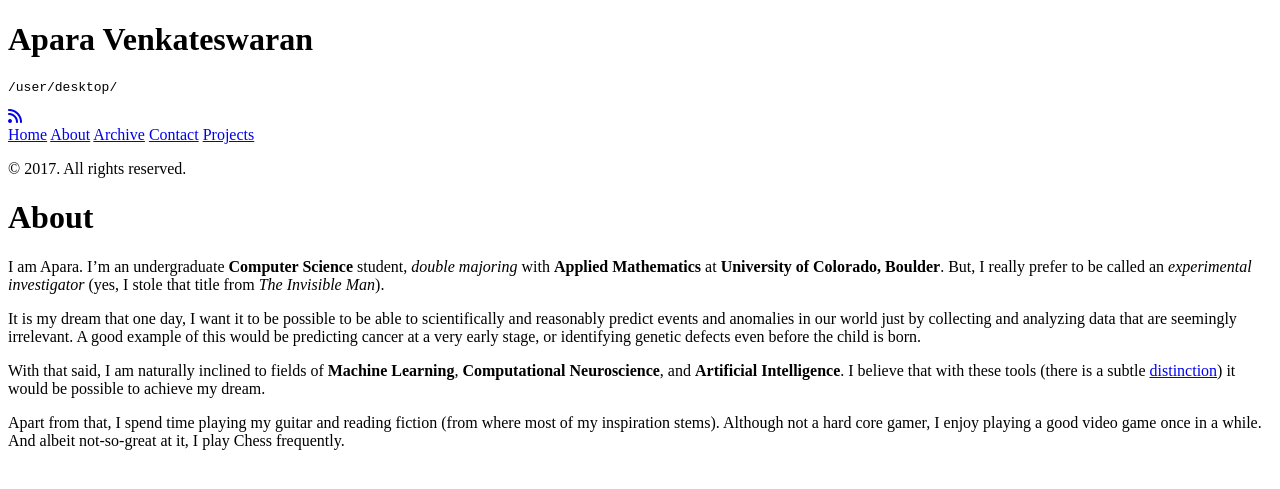
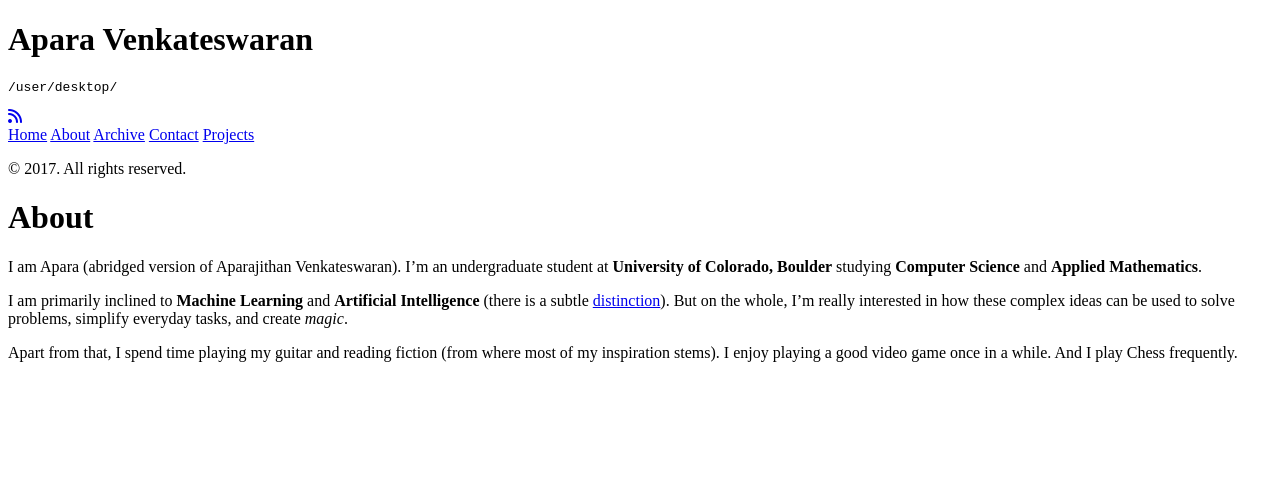
Before and after one commit to AparaV/aparavenkat.com, a Jekyll site: the page built from about.md, in a window 1280 px wide. Shown: the top 489 px of the page. Built offline with Jekyll 4.4.1, drawn with Linux system fonts in a browser that asks for light colours; nearby versions of some CDN libraries.

Commit message:
Update about.md

```diff
--- a/about.md
+++ b/about.md
@@ -3,14 +3,10 @@ layout: page
 title: About
 ---
 
-I am Apara. I'm an undergraduate **Computer Science** student, *double majoring* with **Applied Mathematics** at **University of Colorado, Boulder**.
-But, I really prefer to be called an *experimental investigator* (yes, I stole that title from *The Invisible Man*).
+I am Apara (abridged version of Aparajithan Venkateswaran). I'm an undergraduate student at **University of Colorado, Boulder** studying **Computer Science** and **Applied Mathematics**.
 
-It is my dream that one day, I want it to be possible to be able to scientifically and reasonably predict events and anomalies in our world just by collecting and analyzing data that are seemingly irrelevant.
-A good example of this would be predicting cancer at a very early stage, or identifying genetic defects even before the child is born.
-
-With that said, I am naturally inclined to fields of **Machine Learning**, **Computational Neuroscience**, and **Artificial Intelligence**.
-I believe that with these tools (there is a subtle [distinction](https://blogs.nvidia.com/blog/2016/07/29/whats-difference-artificial-intelligence-machine-learning-deep-learning-ai/)) it would be possible to achieve my dream.
+I am primarily inclined to **Machine Learning** and **Artificial Intelligence** (there is a subtle [distinction](https://blogs.nvidia.com/blog/2016/07/29/whats-difference-artificial-intelligence-machine-learning-deep-learning-ai/)).
+But on the whole, I'm really interested in how these complex ideas can be used to solve problems, simplify everyday tasks, and create *magic*.
 
 Apart from that, I spend time playing my guitar and reading fiction (from where most of my inspiration stems).
-Although not a hard core gamer, I enjoy playing a good video game once in a while. And albeit not-so-great at it, I play Chess frequently.
+I enjoy playing a good video game once in a while. And I play Chess frequently.
```
